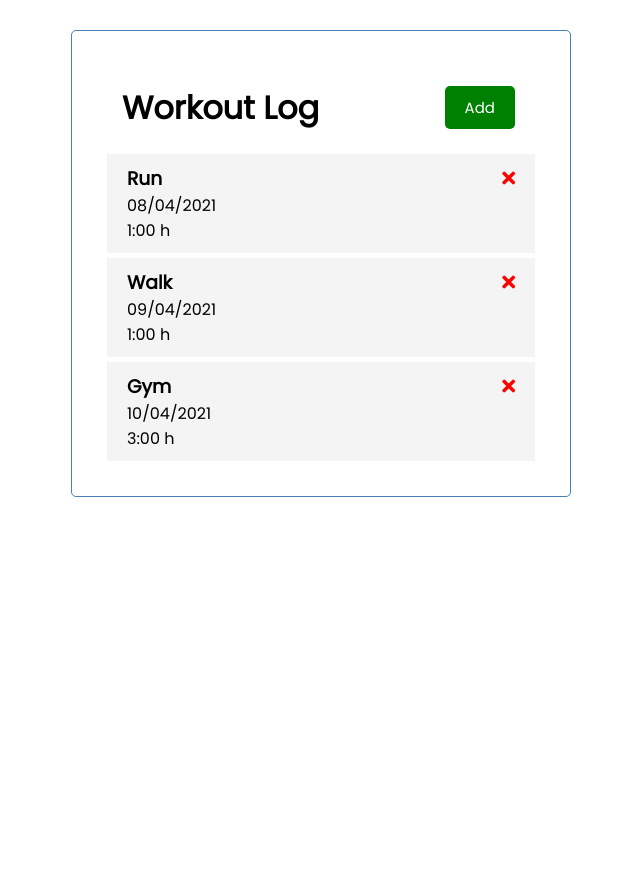
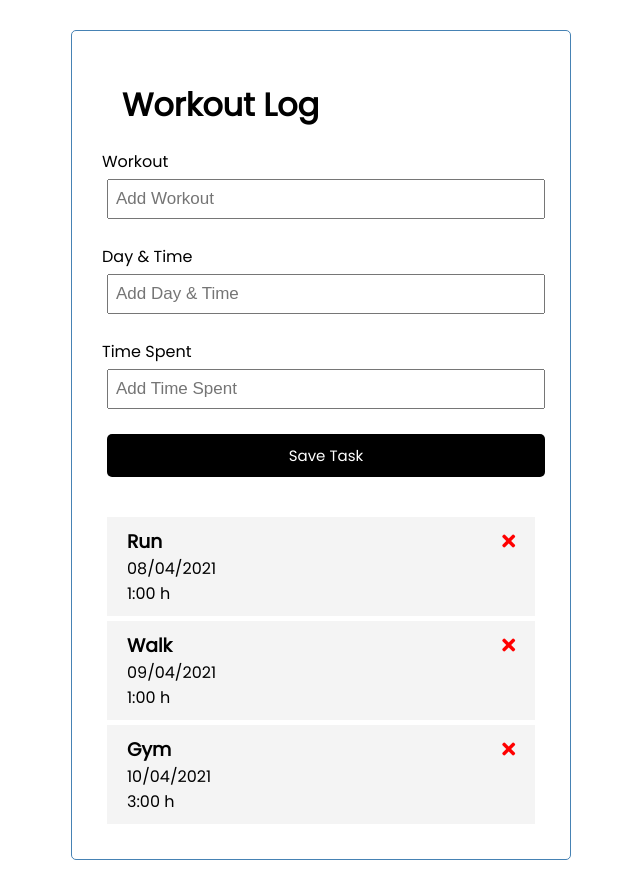
Before and after one commit to atosborges00/exerc_crud, a Vue app: page / in a window 1280 px wide. Shown: the whole page, without its empty margins (319-959 px from the left). Before the commit the page ends 800 px from the top, so only its background shows below. Built offline with nearby package versions, Linux system fonts and the light colour scheme.

Commit message:
Adicionando a funçao de salvar
Adicionando a funçao de salvamento com uma verificaçao minima

```diff
--- a/src/App.vue
+++ b/src/App.vue
@@ -1,6 +1,7 @@
 <template>
   <div class="container">
     <Header title='Workout Log' />
+    <AddWorkout @add-workout="addWorkout" />
     <Workouts @delete-workout="deleteWorkout" :workouts = 'workouts'/>
   </div>
 </template>
@@ -8,12 +9,14 @@
 <script>
 import Header from './components/Header'
 import Workouts from './components/Workouts'
+import AddWorkout from './components/AddWorkout'
 
 export default {
   name: 'App',
   components: {
     Header,
     Workouts,
+    AddWorkout,
   },
   data(){
     return{
@@ -21,6 +24,9 @@
     }
   },
   methods: {
+    addWorkout(workout){
+      this.workouts = [...this.workouts, workout]
+    },
     deleteWorkout(id){
       if(confirm('Are you shure?')){
         this.workouts = this.workouts.filter((workout) => workout.id !== id)
--- a/src/components/AddWorkout.vue
+++ b/src/components/AddWorkout.vue
@@ -0,0 +1,95 @@
+<template>
+    <form @submit="onSubmit" class="add-form">
+    <div class="form-control">
+      <label>Workout</label>
+      <input type="text" v-model="text" name="text" placeholder="Add Workout" />
+    </div>
+    <div class="form-control">
+      <label>Day & Time</label>
+      <input
+        type="text"
+        v-model="day"
+        name="day"
+        placeholder="Add Day & Time"
+      />
+    </div>
+    <div class="form-control">
+      <label>Time Spent</label>
+      <input
+        type="text"
+        v-model="time"
+        name="time"
+        placeholder="Add Time Spent"
+      />
+    </div>
+    <input type="submit" value="Save Task" class="btn btn-block" />
+  </form>
+</template>
+
+<script>
+export default {
+    name:'AddWorkout',
+    data(){
+        return{
+            text: '',
+            day: '',
+            time: '',
+        }
+    },
+    methods: {
+        onSubmit(e){
+            e.preventDefault();
+
+            if(!this.text){
+                alert('Please add a workout')
+                return
+            }
+
+            const newWorkout= {
+                id: Math.floor(Math.random()*100000),
+                text: this.text,
+                day: this.day,
+                time: this.time
+            }
+
+            this.$emit('add-workout', newWorkout)
+
+            this.text = ''
+            this.day = ''
+            this.time = ''
+        }
+    }
+}
+</script>
+
+
+<style scoped>
+.add-form {
+  margin-bottom: 40px;
+}
+.form-control {
+  margin: 20px 0;
+}
+.form-control label {
+  display: block;
+}
+.form-control input {
+  width: 100%;
+  height: 40px;
+  margin: 5px;
+  padding: 3px 7px;
+  font-size: 17px;
+}
+.form-control-check {
+  display: flex;
+  align-items: center;
+  justify-content: space-between;
+}
+.form-control-check label {
+  flex: 1;
+}
+.form-control-check input {
+  flex: 2;
+  height: 20px;
+}
+</style>
--- a/src/components/Header.vue
+++ b/src/components/Header.vue
@@ -1,7 +1,7 @@
 <template>
     <header>
         <h1>{{ title }}</h1>
-        <Button text='Add' color='green'/>
+        <!-- <Button text='Add' color='green'/> -->
     </header>
 </template>
 
```
